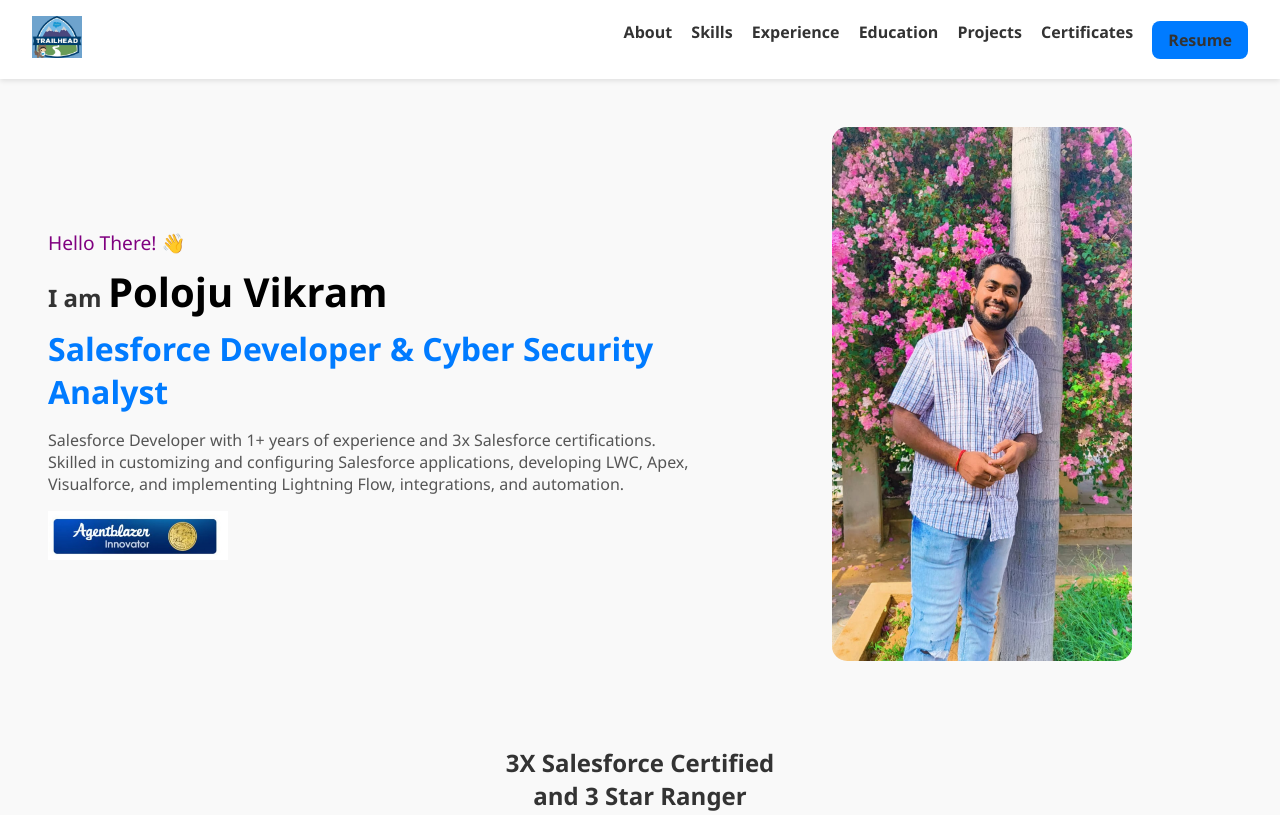
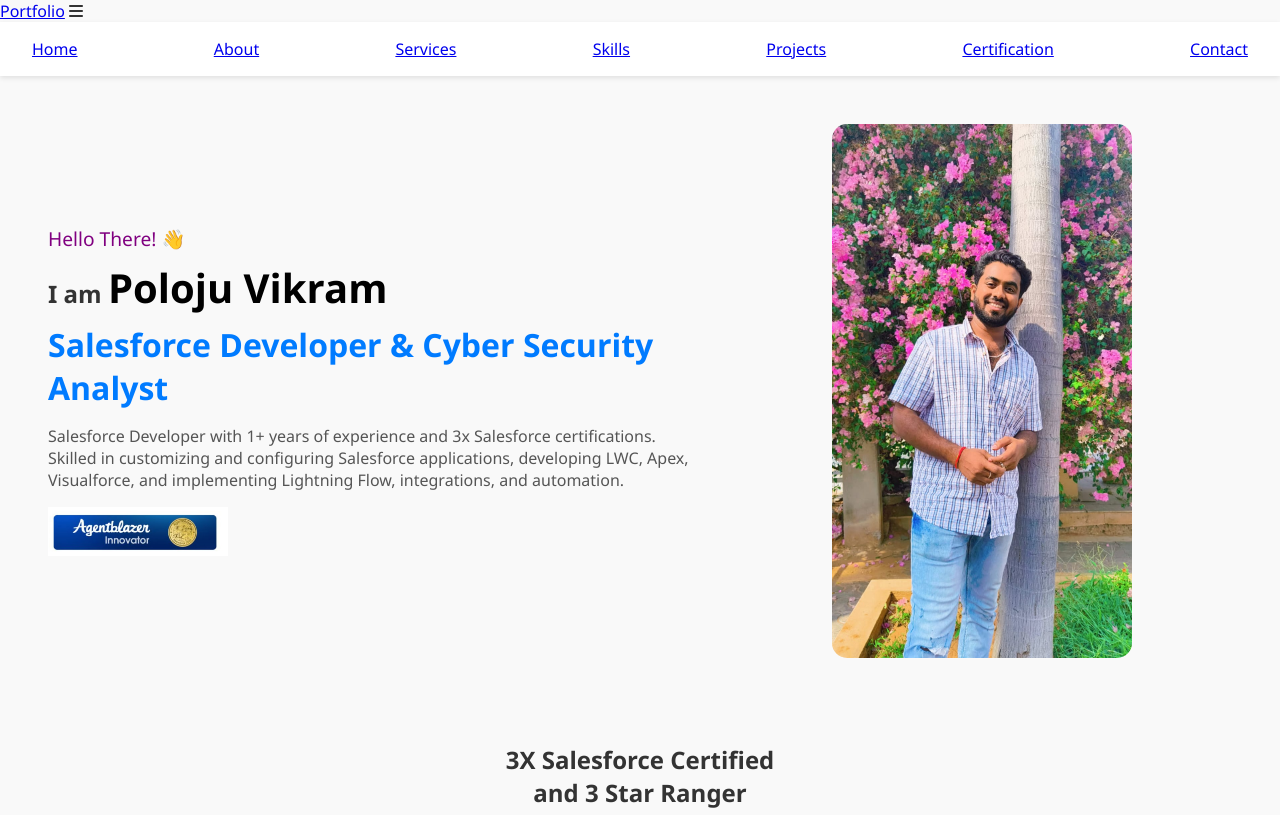
Before and after one commit to vikyroy12/Portfilo, a plain HTML site: page index.html in a window 1280 px wide. Shown: the top 815 px of the page. Drawn offline with Linux system fonts and the light colour scheme.

Commit message:
Update index.html

```diff
--- a/index.html
+++ b/index.html
@@ -3,25 +3,28 @@
   <head>
     <meta charset="UTF-8" />
     <meta name="viewport" content="width=device-width, initial-scale=1.0" />
+    <link rel="stylesheet" href="https://cdnjs.cloudflare.com/ajax/libs/font-awesome/6.7.2/css/all.min.css">
     <title>Poloju Vikram | Salesforce Developer & Cyber Security Analyst</title>
     <link rel="stylesheet" href="style.css" />
   </head>
 <body>
-  <header class="navbar">
-    <div class="logo">
-      <img src="Trailhead Logo.jpg" alt="Trailhead Logo" />
-    </div>
-    <div class="menu-toggle" id="menu-toggle">☰</div>
-    <nav class="nav-links" id="nav-links">
-      <a href="#about">About</a>
-      <a href="#skills">Skills</a>
-      <a href="#experience">Experience</a>
-      <a href="#education">Education</a>
-      <a href="#projects">Projects</a>
-      <a href="#certificates">Certificates</a>
-      <a href="resume.pdf" download class="resume-button">Resume</a>
+ <header class="header">
+    <a href="#" class="logo">Portfolio</a>
+
+    <i class="fa-solid fa-bars" id="menu-icon" ></i>
+
+    <nav class="navbar">
+        <a href="#home" class="active">Home</a>
+        <a href="#about" >About</a>
+        <a href="#services" >Services</a>
+        <a href="#skills" >Skills</a>
+        <a href="#Projects" >Projects</a>
+        <a href="#Certification" >Certification</a>
+        <a href="#contact" >Contact</a>
+
+
     </nav>
-  </header>
+ </header>
 <!--About Section Design-->
   <section class="hero">
     <div class="text">
```
